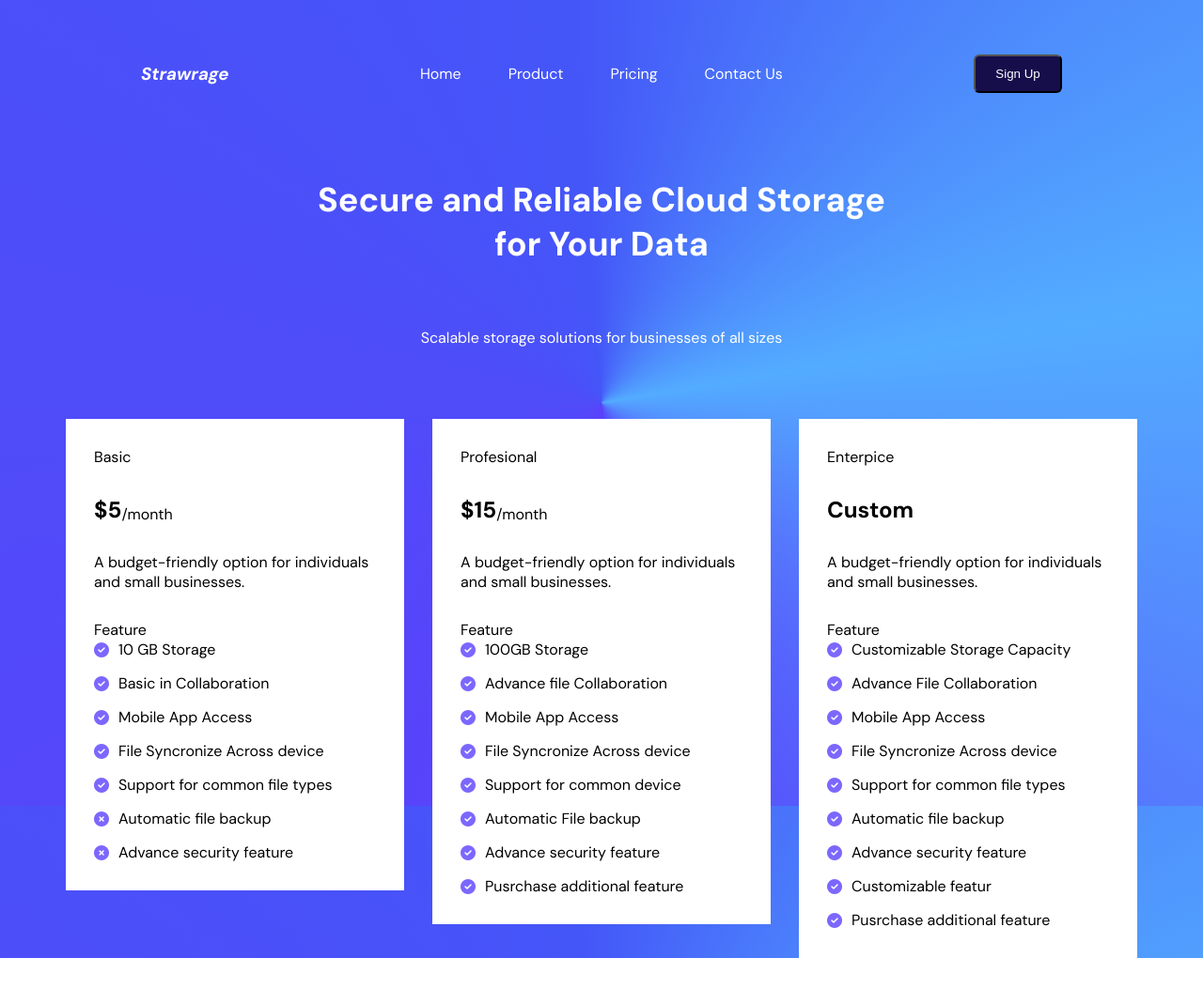
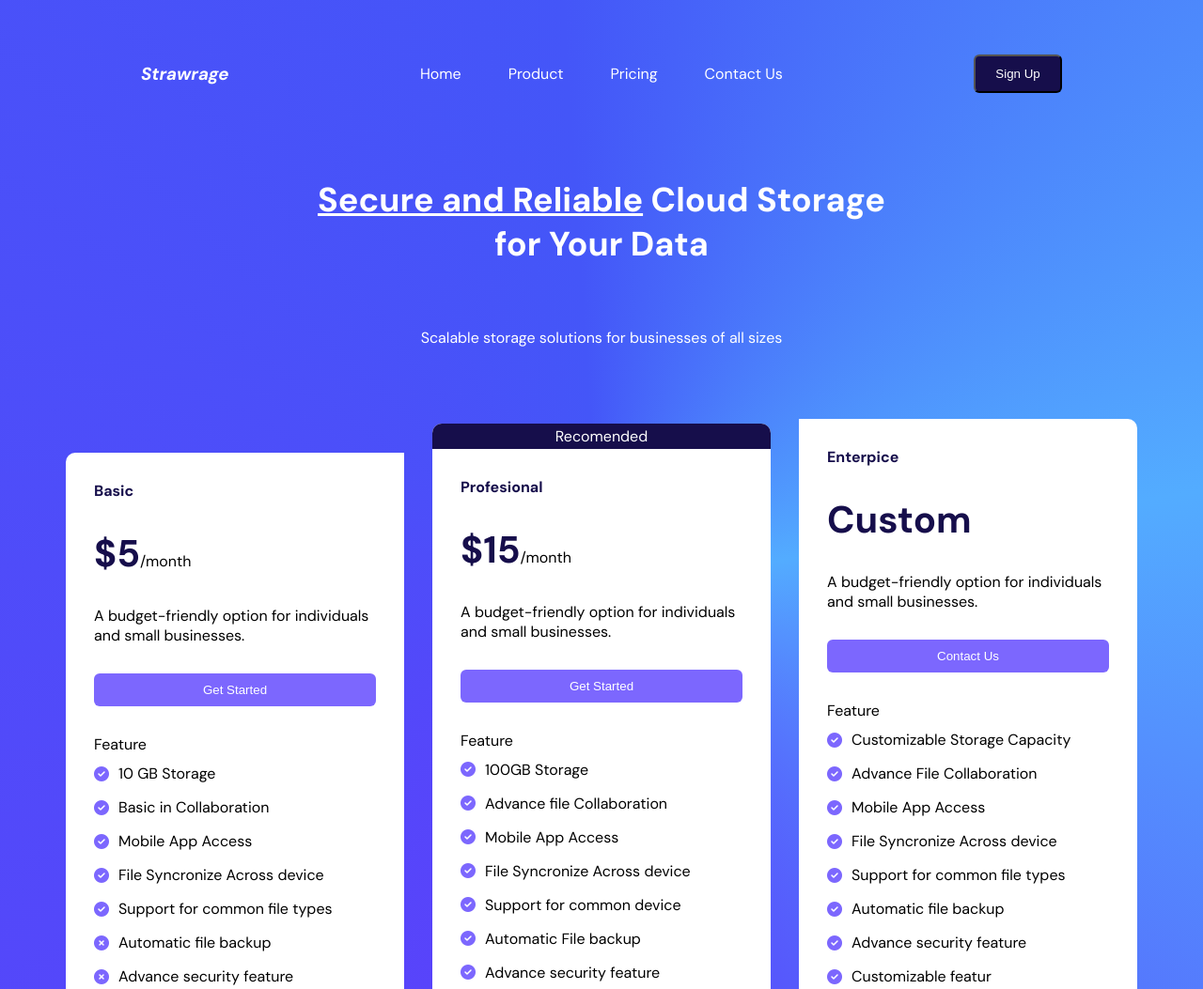
Before and after one commit to agisnarevaldo/priced, a website: page index.html in a window 1280 px wide. Shown: the top 1053 px of the page at 94% size. Before the commit the page ends 1020 px from the top, so only its background shows below. Drawn offline with Linux system fonts and the light colour scheme.

Commit message:
finishing the project

```diff
--- a/css/style.css
+++ b/css/style.css
@@ -11,7 +11,8 @@
 
 body {
   background: conic-gradient(from 180deg at 50% 50%, #5B41FB 0deg, #4456F8 176.25deg, #53ACFF 260.62deg, #573DFB 360deg);
-  height: 100vh;
+  min-height: 100vh;
+  position: relative;
   color: white;
   font-family: 'DM Sans', sans-serif;
   text-align: center;
@@ -66,6 +67,10 @@ main {
   gap: 76px;
 }
 
+main > h1 > span {
+  text-decoration: underline;
+}
+
 main > h1 {
   width: 617px;
   height: 84px;
@@ -88,6 +93,8 @@ main > section {
   /* width: 100vw; */
   justify-content: space-evenly;
   gap: 30px;
+  margin-bottom: 50px;
+  align-items: inherit;
 }
 
 main section .card {
@@ -103,19 +110,31 @@ main section .card {
   /* justify-content: flex-start; */
 }
 
+main section .card .mode {
+  font-weight: bold;
+  color: var(--primary);
+}
+
 main section .card .cost {
   display: flex;
-  align-items: flex-end;
+  align-items: baseline;
 }
 
-/* main section .profesional .recomend { */
-/*   background-color: var(--primary); */
-/*   color: white; */
-/*   padding: 3px 0; */
-/*   /* width: inherit; */ */
-/* } */
+main section .card .cost .priced {
+  font-size: 40px;
+  color: var(--primary);
+}
 
-main section .basic {
+main section .card button {
+  padding: 10px;
+  border-radius: 6px;
+  background-color: var(--second);
+  border: none;
+  color: white;
+}
+
+main section .card .feature > p {
+  margin-bottom: 10px;
 }
 
 main section .card .feature ul {
@@ -134,3 +153,24 @@ main section .card .feature ul li {
 main section .card .feature ul li .icon {
   color: var(--second);
 }
+
+main section .profesional {
+  border-radius: 10px;
+}
+
+main section .enterprise {
+  border-radius: 0 10px 10px 10px;
+}
+
+main section .basic {
+  border-radius: 10px 0 10px 10px;
+}
+
+main section .profesional > #rc {
+  background-color: var(--primary);
+  margin: -30px -30px 0 -30px;
+  padding: 3px 4px;
+  color: white;
+  text-align: center;
+  border-radius: 10px 10px 0 0;
+}
--- a/index.html
+++ b/index.html
@@ -33,7 +33,7 @@
   </nav>
 
   <main>
-    <h1>Secure and Reliable Cloud Storage for Your Data</h1>
+    <h1><span>Secure and Reliable</span> Cloud Storage for Your Data</h1>
     <p>Scalable storage solutions for businesses of all sizes</p>
 
     <section>
@@ -44,6 +44,7 @@
           <p class="month">/month</p>
         </div>
         <caption>A budget-friendly option for individuals and small businesses.</caption>
+        <button>Get Started</button>
         <div class="feature">
           <p>Feature</p>
           <ul>
@@ -62,12 +63,14 @@
         <!-- <div class="recomend"> -->
         <!--   <p>Recomended</p> -->
         <!-- </div> -->
+        <p id="rc">Recomended</p>
         <p class="mode">Profesional</p>
         <div class="cost">
           <h2 class="priced">$15</h2>
           <p class="month">/month</p>
         </div>
         <caption>A budget-friendly option for individuals and small businesses.</caption>
+        <button>Get Started</button>
         <div class="feature">
           <p>Feature</p>
           <ul>
@@ -84,9 +87,12 @@
       </div>
       <div class="card enterprise">
         <p class="mode">Enterpice</p>
-        <h2 class="priced">Custom</h2>
+        <div class="cost">
+          <h2 class="priced">Custom</h2>
+        </div>
         <!-- <p class="month">/month</p> -->
         <caption>A budget-friendly option for individuals and small businesses.</caption>
+        <button>Contact Us</button>
         <div class="feature">
           <p>Feature</p>
           <ul>
```
